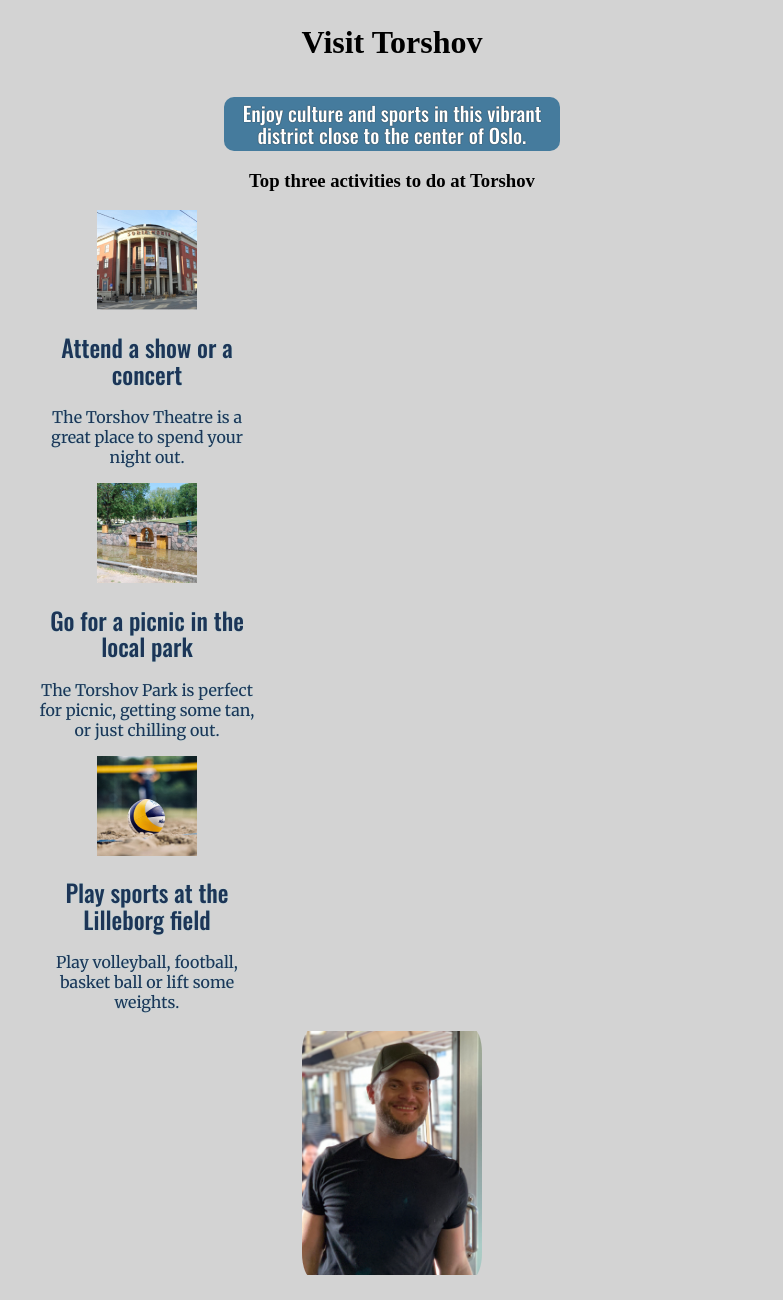
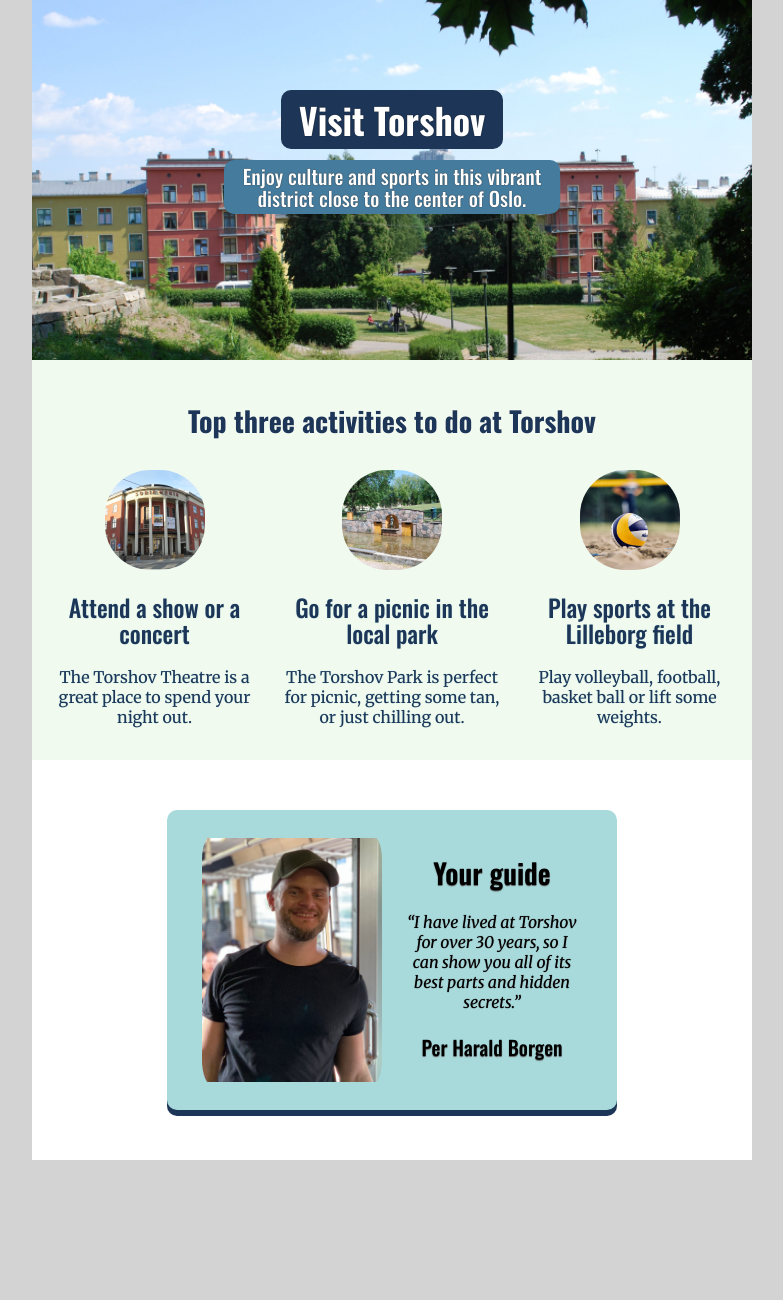
Before and after one commit to HansHKF/Solo-Project-Demo, a plain HTML site: page index.html in a window 1280 px wide. Shown: the top 1300 px of the page, without its empty margins (248-1031 px from the left). After the commit the page ends 1160 px from the top, so only its background shows below. Drawn offline with nearby package versions, Linux system fonts and the light colour scheme.

Commit message:
Update styles.css

```diff
--- a/styles.css
+++ b/styles.css
@@ -28,7 +28,7 @@ body {
     color: transparent;
 }
 
-#Activity img {
+#activity img {
     width: 100px;
     border-radius: 45%;
 }
@@ -67,12 +67,14 @@ p {
 }
 
 
-#Hero {
-    background: url(Images/torshov-image.png) lightgray 0px / 102% 100% no-repeat;
-    height: 360px;
+#hero {
+    background: url(images/torshov-image.png) lightgray 0px / 102% 100% no-repeat;
+    max-width: 100%;
+    min-height: 360px;
+
 }
 
-#Hero-welcome .rectangle {
+#hero-welcome .rectangle {
 
     background: #1D3557;
     color: #ffffff;
@@ -99,13 +101,13 @@ p {
 
 }
 
-#Activity {
+#activity {
     padding: 40px 0 0 0;
     background-color: #F1FAEE;
     height: 360px;
 }
 
-#Activity h3 {
+#activity h3 {
     margin: 0 auto;
     color: #1D3557;
     padding: 0 0 50px 0;
@@ -119,25 +121,24 @@ p {
 }
 
 
-#Activity-showcase {
+#activity-showcase {
     display: flex;
     justify-content: space-evenly;
     align-items: center;
 }
 
-#Guide {
+#guide {
     height: 350px;
     background-color: #FFF;
     padding-top: 50px;
 }
 
-#Guide-Card {
+.guide-card {
     background: #A8DADC;
-    width: 400px;
-    height: 300px;
+    max-width: 450px;
+    min-height: 300px;
     margin: 0px auto;
     display: flex;
-    display: -webkit-flex;
     justify-content: center;
     align-items: center;
     border-radius: 10px;
```
